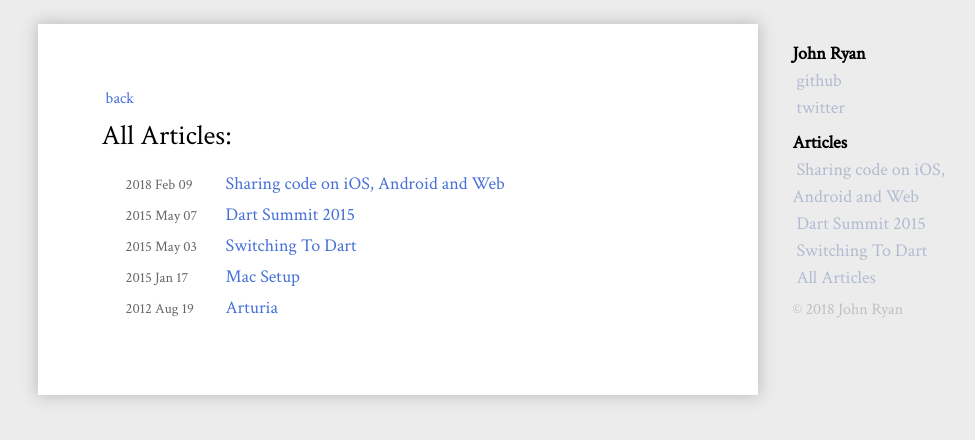
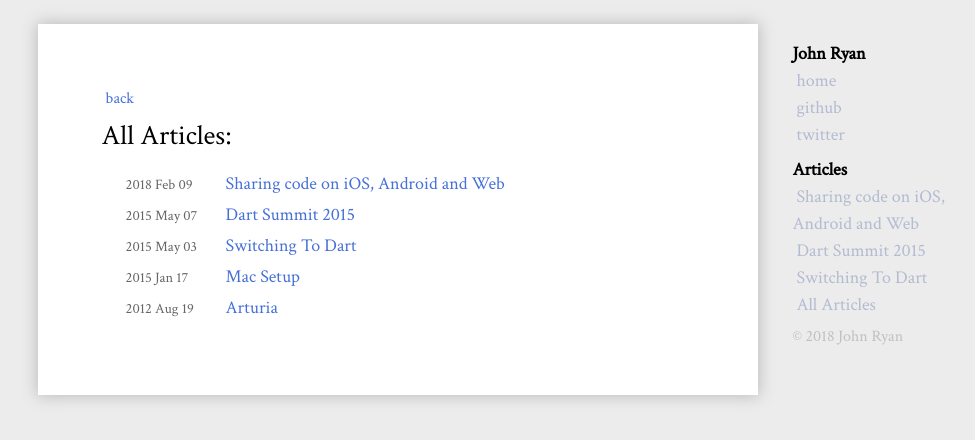
Before and after one commit to johnpryan/github-pages-src, a Jekyll site: the page built from all_articles.md, in a window 1280 px wide. Shown: the top 440 px of the page, without its empty margins (242-1217 px from the left). Built offline with Jekyll 4.4.1, drawn with Linux system fonts in a browser that asks for light colours.

Commit message:
add 'home' nav link

```diff
--- a/_data/navigation.yml
+++ b/_data/navigation.yml
@@ -1,3 +1,6 @@
+- title: home
+  url: /
+
 - title: github
   url: https://github.com/johnpryan
 
```
